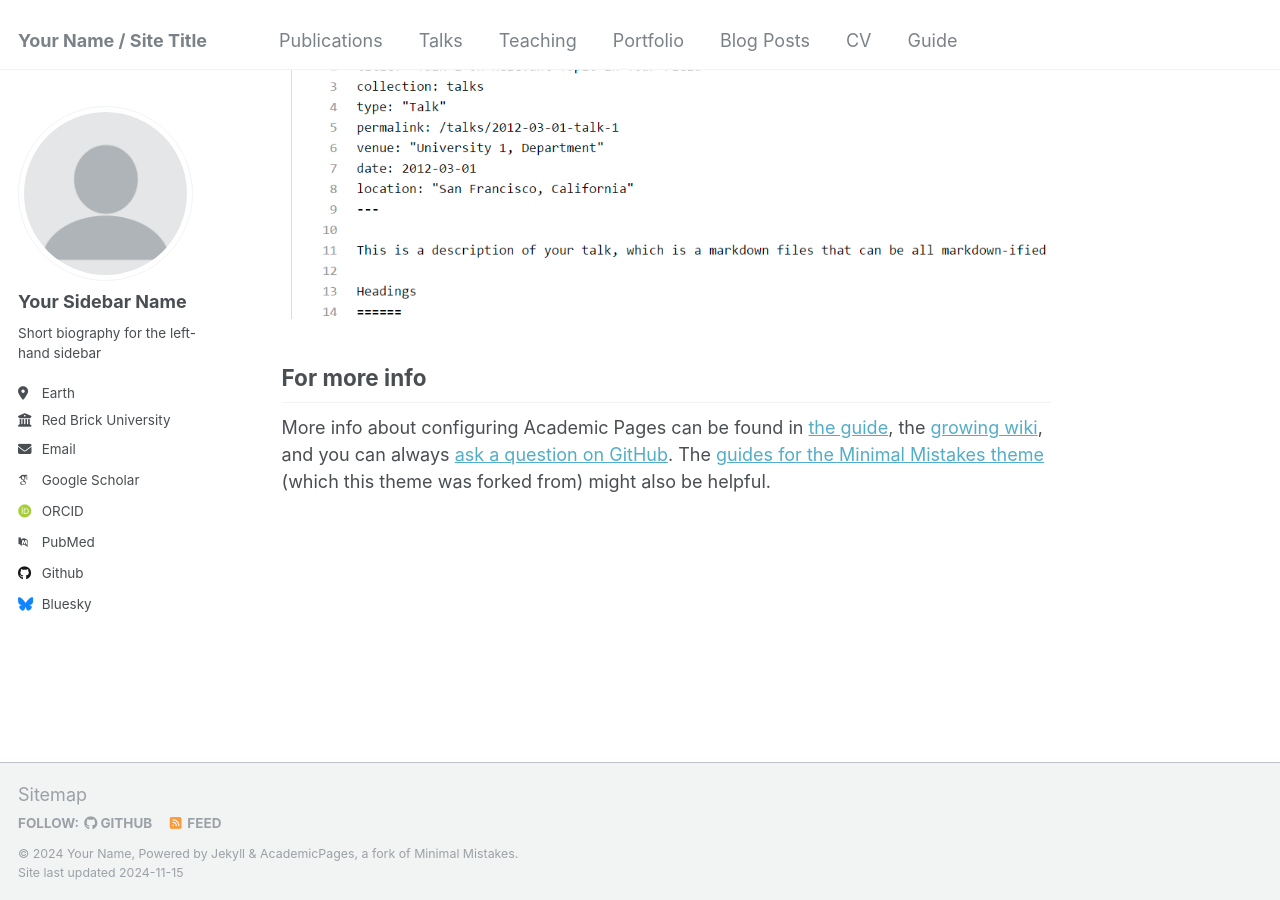
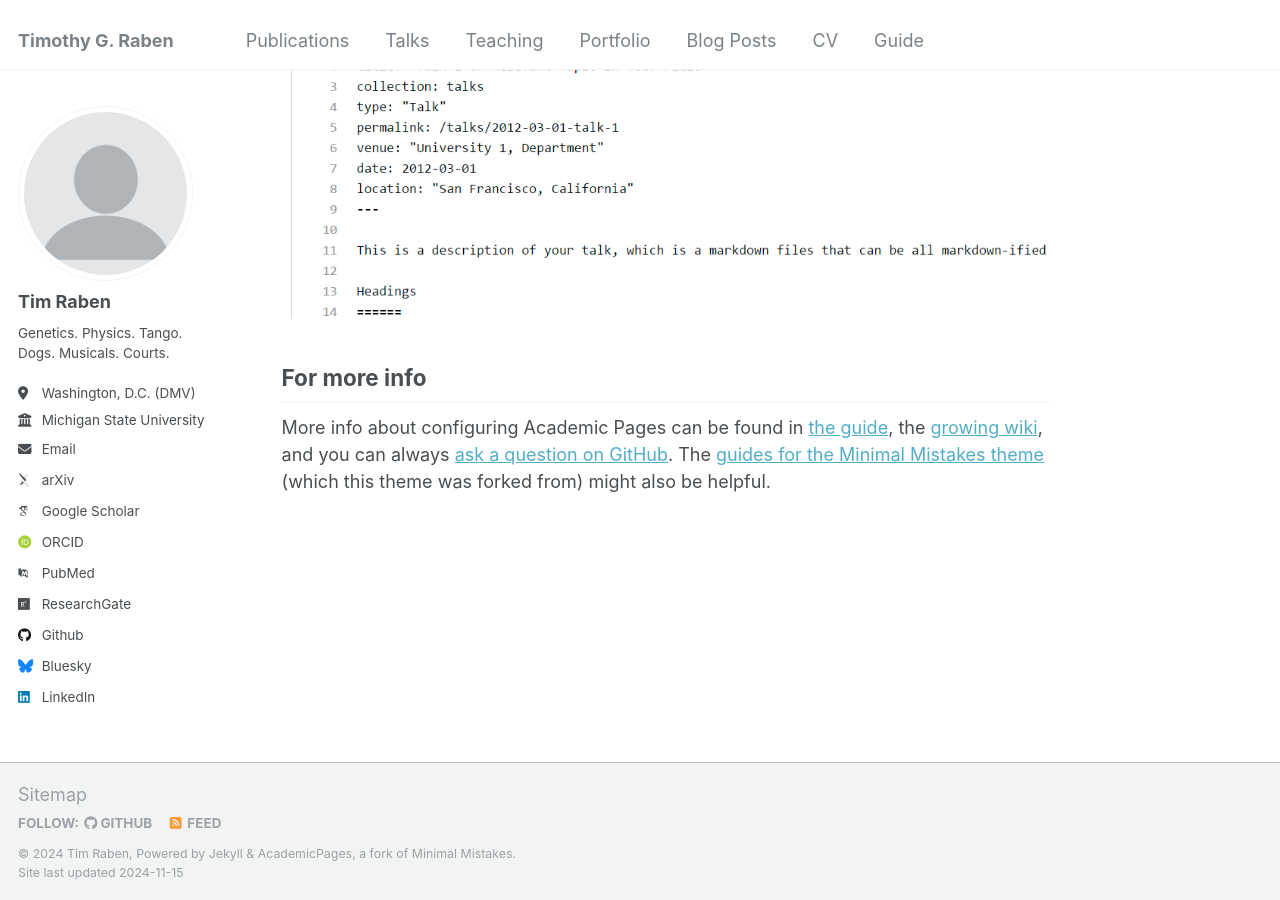
Before and after one commit to traben/traben.github.io, a Jekyll site: the page built from _pages/about.md, in a window 1280 px wide and 900 px high, scrolled down 2643 px. Built offline with Jekyll 4.4.1, drawn with Linux system fonts in a browser that asks for light colours; some web fonts are replaced.

Commit message:
Update _config.yml
initial details for config

```diff
--- a/_config.yml
+++ b/_config.yml
@@ -8,9 +8,9 @@
 
 # Basic Site Settings
 locale                   : "en-US"
-title                    : "Your Name / Site Title"
+title                    : "Timothy G. Raben"
 title_separator          : "-"
-name                     : &name "Your Name"
+name                     : &name "Tim Raben"
 description              : &description "personal description"
 url                      : https://academicpages.github.io # the base hostname & protocol for your site e.g. "https://[your GitHub username].github.io"
 baseurl                  : "" # the subpath of your site, e.g. "/blog"
@@ -22,34 +22,35 @@ repository               : "academicpages/academicpages.github.io"
 author:
   # Biographic information
   avatar           : "profile.png"
-  name             : "Your Sidebar Name"
+  name             : "Tim Raben"
   pronouns         : # example: "she/her"
-  bio              : "Short biography for the left-hand sidebar"
-  location         : "Earth"
-  employer         : "Red Brick University"
+  bio              : "Genetics. Physics. Tango. Dogs. Musicals. Courts."
+  location         : "Washington, D.C. (DMV)"
+  employer         : "Michigan State University"
   uri              : # URL
-  email            : "none@example.org"
+  email            : "rabentim[@]msu.edu"
 
   # Academic websites
-  arxiv            : # URL - Update with the correct link to your profile
-  googlescholar    : "https://scholar.google.com/citations?user=PS_CX0AAAAAJ"
+  arxiv            : "https://arxiv.org/search/?query=Raben%2C+T&searchtype=author&source=header" # URL - Update with the correct link to your profile
+  googlescholar    : "https://scholar.google.com/citations?hl=en&user=OvoR78IAAAAJ&view_op=list_works&sortby=pubdate"
   impactstory      : # URL
-  orcid            : "http://orcid.org/yourorcidurl"
+  inspirehep       : "https://inspirehep.net/authors/1335366"
+  orcid            : "https://orcid.org/0000-0003-2681-4179"
   semantic         : # URL
-  pubmed           : "https://www.ncbi.nlm.nih.gov/pubmed/?term=john+snow"
-  researchgate     : # URL
+  pubmed           : "https://pubmed.ncbi.nlm.nih.gov/?term=timothy+raben&page=1"
+  researchgate     : "https://www.researchgate.net/profile/Timothy-Raben-2"
   scopus           : # URL
 
   # Repositories and software development
   bitbucket        : # Username - Update with your username on the site
   codepen          : # Username
   dribbble         : # Username
-  github           : "academicpages"
+  github           : "traben"
   kaggle           : # Username
   stackoverflow    : # User number or user number and name (i.e., use "1" or "1/jeff-atwood")
 
   # Social media
-  bluesky          : "bsky.app" # Replace this with you Bluesky username
+  bluesky          : "@timothyraben.bsky.social" # Replace this with you Bluesky username
   facebook         : # Username
   flickr           : # Username
   foursquare       : # Username
@@ -58,7 +59,7 @@ author:
   keybase          : # Username
   instagram        : # Username
   lastfm           : # Username
-  linkedin         : # Username
+  linkedin         : "Timothy Raben"
   mastodon         : # URL
   medium           : # URL
   pinterest        : # Username
```
